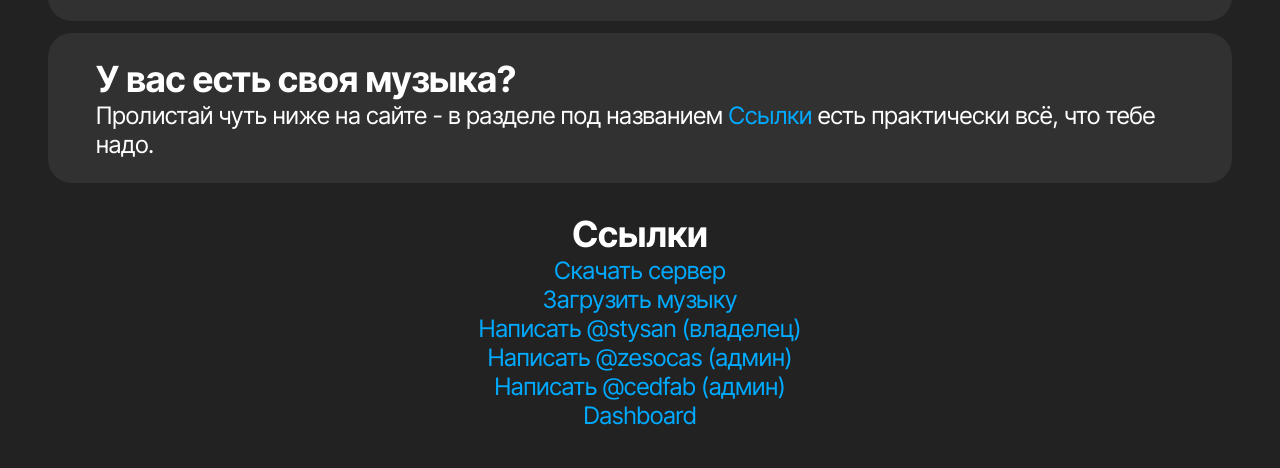
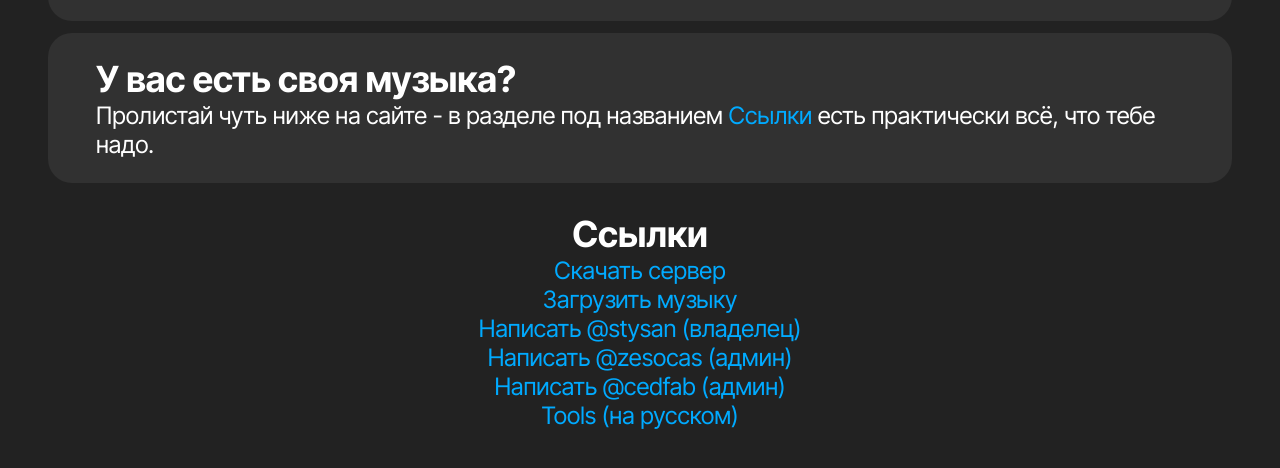
Before and after one commit to stysan/wps, a plain HTML site: page index.html in a window 1280 px wide. Shown: the part 724-1192 px from the top of the page. Drawn offline with Linux system fonts and the light colour scheme.

Commit message:
Update index.html

```diff
--- a/index.html
+++ b/index.html
@@ -43,7 +43,7 @@
       <a href="https://discord.com/users/672858326840901651/">Написать @stysan (владелец)</a><br>
       <a href="https://discord.com/users/805752158720229408/">Написать @zesocas (админ)</a><br>
       <a href="https://discord.com/users/1064089550625980477">Написать @cedfab (админ)</a></p>
-      <a href="https://wp.ps.fhgdps.com/tools/">Dashboard</a>
+      <a href="https://wp.ps.fhgdps.com/tools/">Tools (на русском)</a>
     </div>
   </div>
 </body>
```
